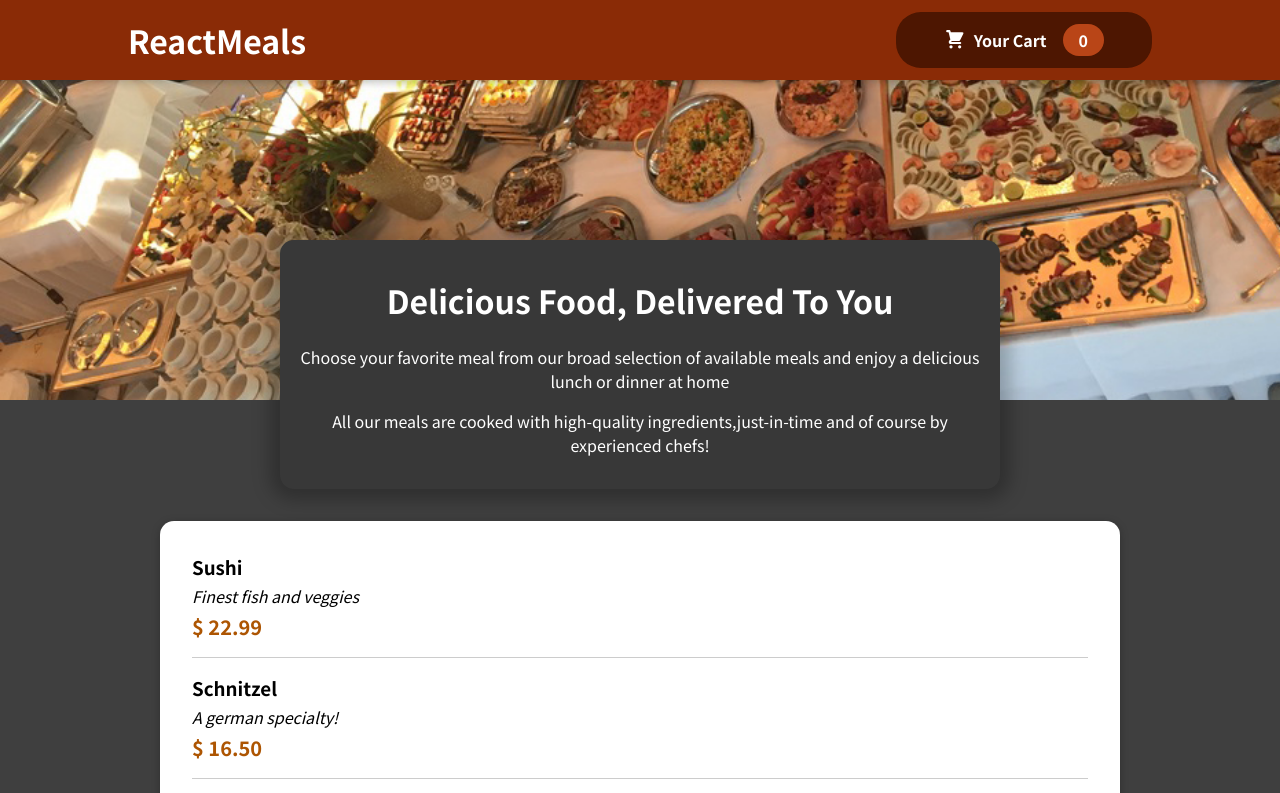
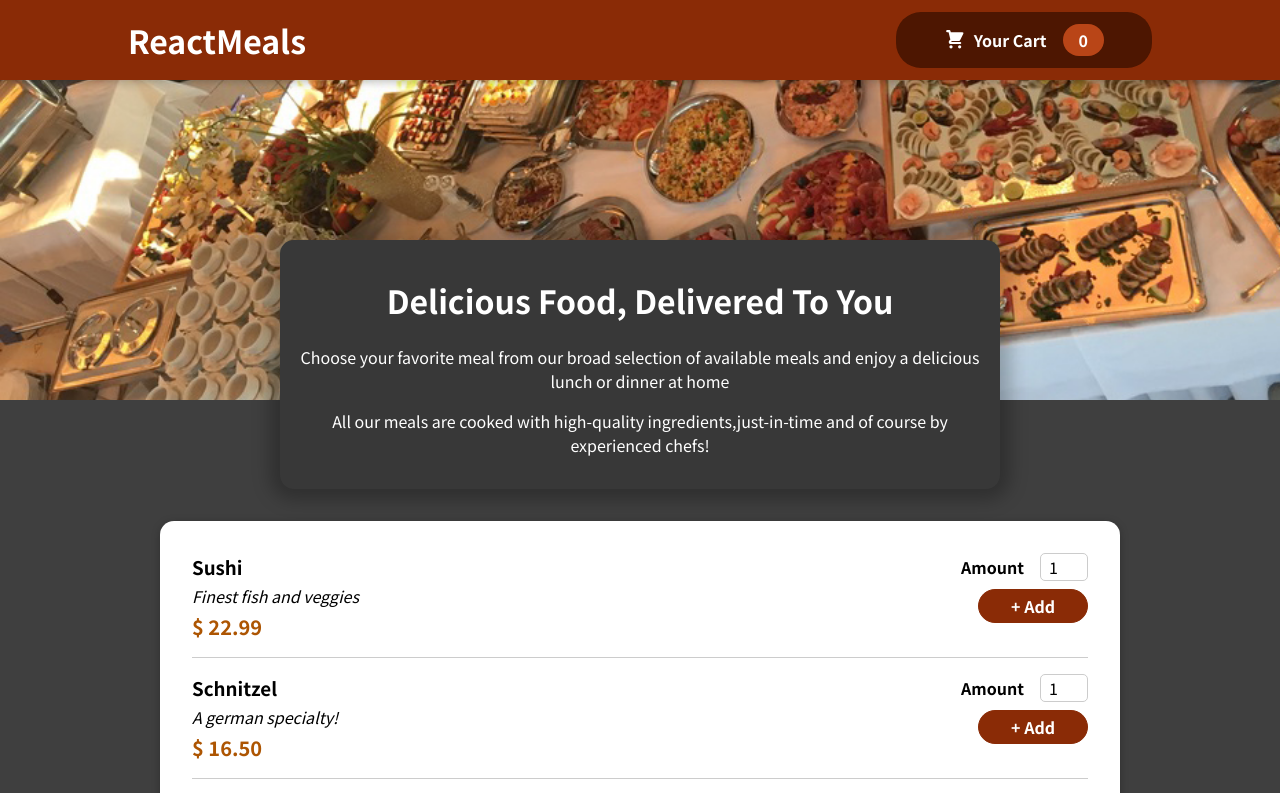
Before and after one commit to Raniyaaaa/Restaurant-app, a React (Create React App) app: page / in a window 1280 px wide. Shown: the top 793 px of the page. Built offline with nearby package versions, Linux system fonts and the light colour scheme.

Commit message:
created an input from to enter the amount , a button to add item to the cart

```diff
--- a/src/components/Meals/MealItem/MealItem.js
+++ b/src/components/Meals/MealItem/MealItem.js
@@ -1,6 +1,6 @@
 import React from "react";
 import classes from "./MealItem.module.css"
-
+import MealItemForm from "./MealItemForm";
 const MealItem=(props)=>{
     const price=`$ ${props.price.toFixed(2)}`;
     return(
@@ -11,6 +11,7 @@
                 <div className={classes.price}>{price}</div>
             </div>
             <div>
+                <MealItemForm/>
             </div>
 
         </li>
--- /dev/null
+++ b/src/components/Meals/MealItem/MealItemForm.js
@@ -0,0 +1,20 @@
+import React from "react";
+import Input from "../../UI/Input"
+import classes from "./MealItemForm.module.css"
+const MealItemForm=()=>{
+    return(
+        <div className={classes.form}>
+            <Input label="Amount" input={{
+                id:"amount",
+                type:"number",
+                min:1,
+                max:5,
+                step:1,
+                defaultValue:1,
+            }}/>
+            <button>+ Add</button>
+        </div>
+    )
+}
+
+export default MealItemForm;
--- /dev/null
+++ b/src/components/Meals/MealItem/MealItemForm.module.css
@@ -0,0 +1,20 @@
+.form {
+    text-align: right;
+  }
+
+  .form button {
+    font: inherit;
+    cursor: pointer;
+    background-color: #8a2b06;
+    border: 1px solid #8a2b06;
+    color: white;
+    padding: 0.25rem 2rem;
+    border-radius: 20px;
+    font-weight: bold;
+  }
+
+  .form button:hover,
+  .form button:active {
+    background-color: #641e03;
+    border-color: #641e03;
+  }
--- /dev/null
+++ b/src/components/UI/Input.js
@@ -0,0 +1,13 @@
+import React from "react";
+import classes from "./Input.module.css"
+const Input=(props)=>{
+    return(
+        <div className={classes.input}>
+            <label htmlFor={props.input.id}>{props.label}</label>
+            <input {...props.input}></input>
+        </div>
+    )
+
+}
+
+export default Input;
--- /dev/null
+++ b/src/components/UI/Input.module.css
@@ -0,0 +1,18 @@
+.input {
+    display: flex;
+    align-items: center;
+    margin-bottom: 0.5rem;
+  }
+
+  .input label {
+    font-weight: bold;
+    margin-right: 1rem;
+  }
+
+  .input input {
+    width: 3rem;
+    border-radius: 5px;
+    border: 1px solid #ccc;
+    font: inherit;
+    padding-left: 0.5rem;
+  }
```
